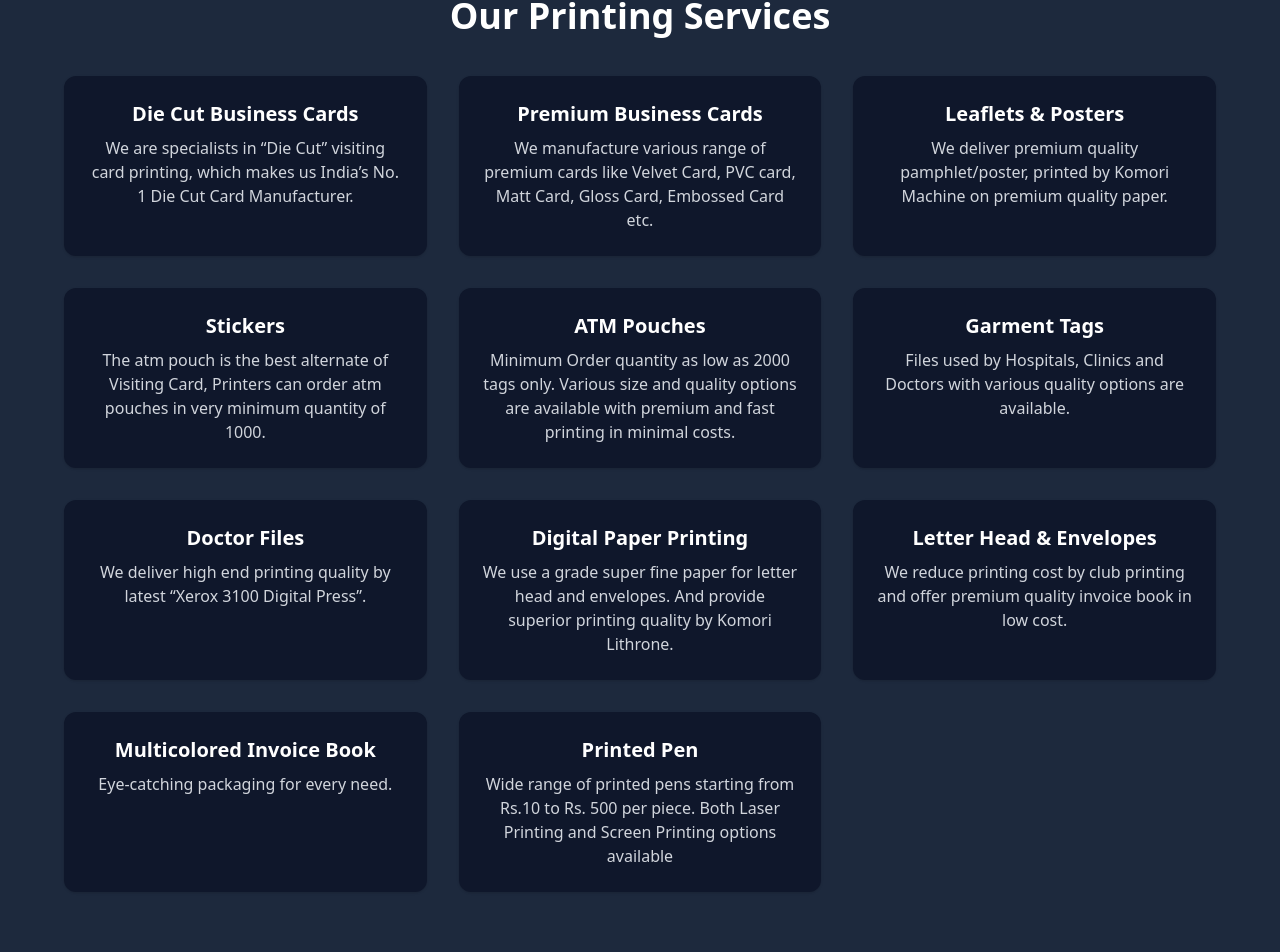
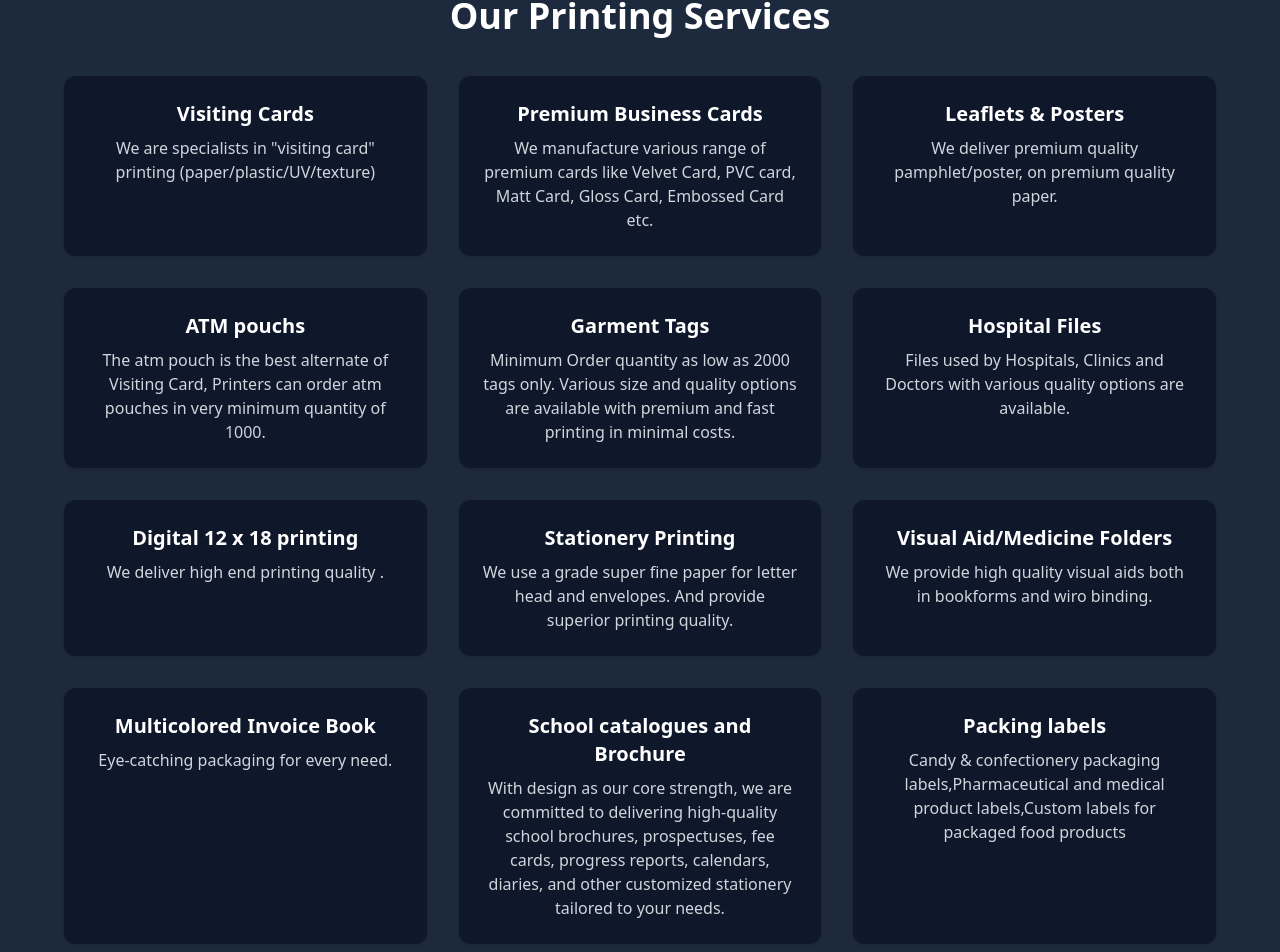
Before and after one commit to TanishqDNEC/Geetanjali_Papers_LP, a React (Vite) app: page / in a window 1280 px wide. Shown: the part 938-1890 px from the top of the page. Built offline with nearby package versions, Linux system fonts and the light colour scheme.

Commit message:
Fix: changed the services

```diff
--- a/src/Components/About/About.jsx
+++ b/src/Components/About/About.jsx
@@ -27,7 +27,7 @@ export default function About() {
       <section className="mb-16">
         <h2 className="text-xl sm:text-2xl font-bold mb-4 text-slate-800">Clients</h2>
         <div className="grid grid-cols-1 sm:grid-cols-2 md:grid-cols-3 gap-6">
-          {["ABC Textiles", "Varuna Prints", "Shree Offset Works"].map((client, index) => (
+          {["Sheat college of engineering", "The Aryan International School", "Care Hospital"].map((client, index) => (
             <div
               key={index}
               className="bg-white shadow-md rounded-lg p-4 sm:p-6 border hover:shadow-xl transition"
@@ -45,7 +45,7 @@ export default function About() {
         <p className="text-gray-700 text-base sm:text-lg">
           📍 <strong>Varanasi, Uttar Pradesh</strong>
         </p>
-        <p className="text-gray-500 text-sm sm:text-base">123, Industrial Layout, Near Print Bazaar, Varanasi, UP - 221001</p>
+        <p className="text-gray-500 text-sm sm:text-base">Shop-6 chaudhary chambers ,Rathyatra Gurubagh road, Varanasi-221010</p>
       </section>
 
       {/* Quotes Section */}
--- a/src/Components/Contact/Contact.jsx
+++ b/src/Components/Contact/Contact.jsx
@@ -57,7 +57,7 @@ export default function Contact() {
             Reach out to Geetanjali Papers for high-quality and reliable printing services.
           </p>
           <ul className="text-gray-700 space-y-4">
-            <li><strong>📍 Address:</strong>Lakhrao Bazarbiha, Opposite VKM, SHhivra, Rathyatra-221002 , Varanasi, UP</li>
+            <li><strong>📍 Address:</strong>Shop-6 chaudhary chambers ,Rathyatra Gurubagh road, Varanasi-221010</li>
             <li><strong>📞 Phone:</strong> +91-9918077806</li>
             <li>
               <strong>📧 Email:</strong>{" "}
@@ -65,7 +65,7 @@ export default function Contact() {
                 href="mailto:geetanjalipapers@email.com"
                 className="text-blue-600 hover:underline"
               >
-                geetanjalipapers@email.com
+                gangwani.rajesh@gmail.com
               </a>
             </li>
             {/* <li>
--- a/src/Components/Home/Home.jsx
+++ b/src/Components/Home/Home.jsx
@@ -14,7 +14,7 @@ export default function Home() {
             Welcome to Geetanjali Papers
           </h1>
           <p className="text-lg md:text-2xl mt-4 drop-shadow-md">
-            Your trusted partner for all printing solutions
+            One stop Solution to all your printing needs !
           </p>
         </section>
 
@@ -25,8 +25,8 @@ export default function Home() {
           </h2>
           <div className="grid md:grid-cols-3 gap-8 text-center">
             <div className="bg-slate-900 p-6 rounded-xl shadow hover:scale-105 transition">
-              <h3 className="text-xl font-bold mb-2">Die Cut Business Cards</h3>
-              <p className="text-gray-300">We are specialists in “Die Cut” visiting card printing, which makes us India’s No. 1 Die Cut Card Manufacturer.</p>
+              <h3 className="text-xl font-bold mb-2">Visiting Cards</h3>
+              <p className="text-gray-300">We are specialists in  "visiting card" printing (paper/plastic/UV/texture)</p>
             </div>
             <div className="bg-slate-900 p-6 rounded-xl shadow hover:scale-105 transition">
               <h3 className="text-xl font-bold mb-2">Premium Business Cards</h3>
@@ -34,31 +34,31 @@ export default function Home() {
             </div>
             <div className="bg-slate-900 p-6 rounded-xl shadow hover:scale-105 transition">
               <h3 className="text-xl font-bold mb-2">Leaflets & Posters</h3>
-              <p className="text-gray-300">We deliver premium quality pamphlet/poster, printed by Komori Machine on premium quality paper.</p>
+              <p className="text-gray-300">We deliver premium quality pamphlet/poster, on premium quality paper.</p>
                     </div>
                     <div className="bg-slate-900 p-6 rounded-xl shadow hover:scale-105 transition">
-              <h3 className="text-xl font-bold mb-2">Stickers</h3>
+              <h3 className="text-xl font-bold mb-2">ATM pouchs</h3>
               <p className="text-gray-300">The atm pouch is the best alternate of Visiting Card, Printers can order atm pouches in very minimum quantity of 1000.</p>
                     </div>
                     <div className="bg-slate-900 p-6 rounded-xl shadow hover:scale-105 transition">
-              <h3 className="text-xl font-bold mb-2">ATM Pouches</h3>
+              <h3 className="text-xl font-bold mb-2">Garment Tags</h3>
               <p className="text-gray-300">Minimum Order quantity as low as 2000 tags only. Various size and quality options are available with premium and fast printing in minimal costs.</p>
                     </div>
                     <div className="bg-slate-900 p-6 rounded-xl shadow hover:scale-105 transition">
-              <h3 className="text-xl font-bold mb-2">Garment Tags</h3>
+              <h3 className="text-xl font-bold mb-2">Hospital Files</h3>
               <p className="text-gray-300">Files used by Hospitals, Clinics and Doctors with various quality options are available.</p>
                     </div>
                     <div className="bg-slate-900 p-6 rounded-xl shadow hover:scale-105 transition">
-              <h3 className="text-xl font-bold mb-2">Doctor Files</h3>
-              <p className="text-gray-300">We deliver high end printing quality by latest “Xerox 3100 Digital Press”.</p>
+              <h3 className="text-xl font-bold mb-2">Digital 12 x 18 printing</h3>
+              <p className="text-gray-300">We deliver high end printing quality .</p>
                     </div>
                     <div className="bg-slate-900 p-6 rounded-xl shadow hover:scale-105 transition">
-              <h3 className="text-xl font-bold mb-2">Digital Paper Printing</h3>
-              <p className="text-gray-300">We use a grade super fine paper for letter head and envelopes. And provide superior printing quality by Komori Lithrone.</p>
+              <h3 className="text-xl font-bold mb-2">Stationery Printing</h3>
+              <p className="text-gray-300">We use a grade super fine paper for letter head and envelopes. And provide superior printing quality.</p>
                     </div>
                     <div className="bg-slate-900 p-6 rounded-xl shadow hover:scale-105 transition">
-              <h3 className="text-xl font-bold mb-2">Letter Head & Envelopes</h3>
-              <p className="text-gray-300">We reduce printing cost by club printing and offer premium quality invoice book in low cost.</p>
+              <h3 className="text-xl font-bold mb-2">Visual Aid/Medicine Folders</h3>
+              <p className="text-gray-300">We provide high quality visual aids both in bookforms and wiro binding.</p>
                     </div>
                     <div className="bg-slate-900 p-6 rounded-xl shadow hover:scale-105 transition">
               <h3 className="text-xl font-bold mb-2">Multicolored Invoice Book
@@ -66,11 +66,17 @@ export default function Home() {
               <p className="text-gray-300">Eye-catching packaging for every need.</p>
                     </div>
                     <div className="bg-slate-900 p-6 rounded-xl shadow hover:scale-105 transition">
-              <h3 className="text-xl font-bold mb-2">Printed Pen
+              <h3 className="text-xl font-bold mb-2">School catalogues and Brochure
               </h3>
-              <p className="text-gray-300">Wide range of printed pens starting from Rs.10 to Rs. 500 per piece. Both Laser Printing and Screen Printing options available</p>
+              <p className="text-gray-300">With design as our core strength, we are committed to delivering high-quality school brochures, prospectuses, fee cards, progress reports, calendars, diaries, and other customized stationery tailored to your needs.</p>
             </div>
+            <div className="bg-slate-900 p-6 rounded-xl shadow hover:scale-105 transition">
+              <h3 className="text-xl font-bold mb-2">Packing labels
+              </h3>
+              <p className="text-gray-300">Candy & confectionery packaging labels,Pharmaceutical and medical product labels,Custom labels for packaged food products</p>
+                    </div>
           </div>
+
             </section>
 
         {/* Partnership Section */}
```
